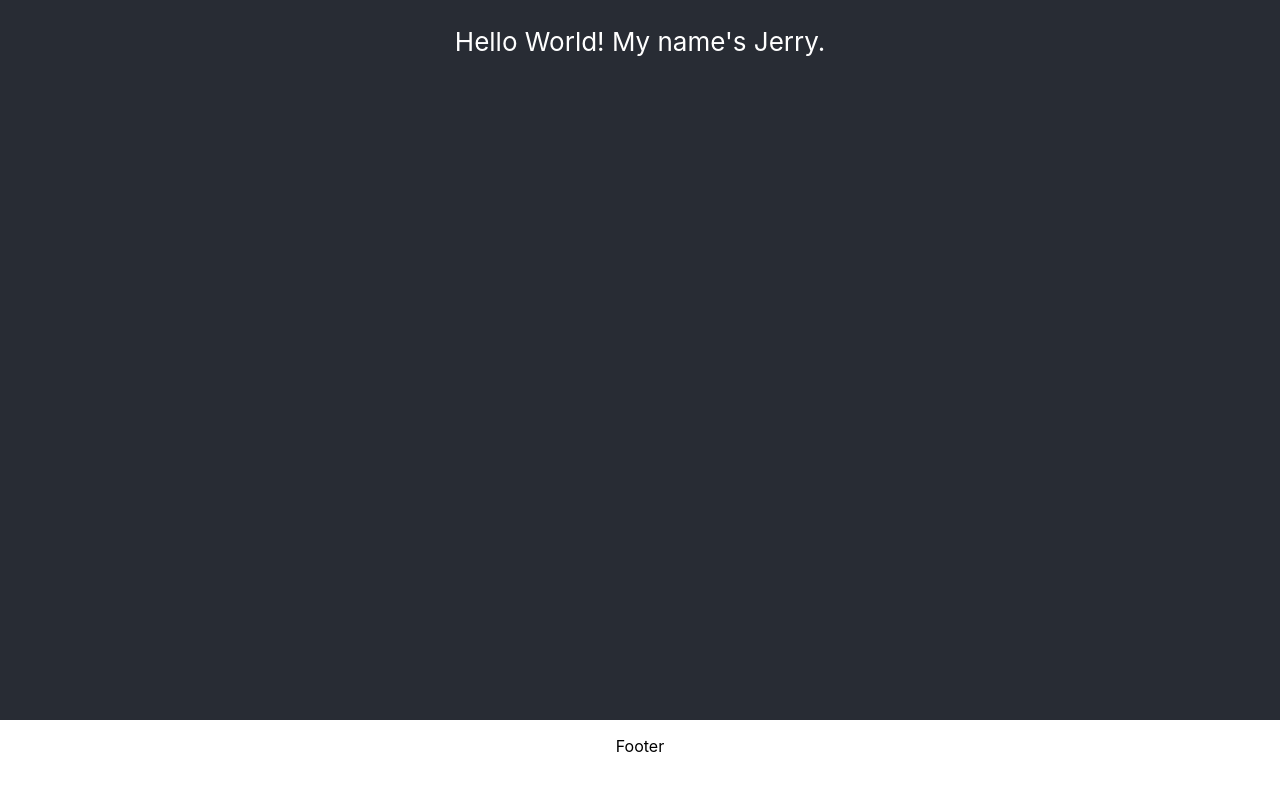
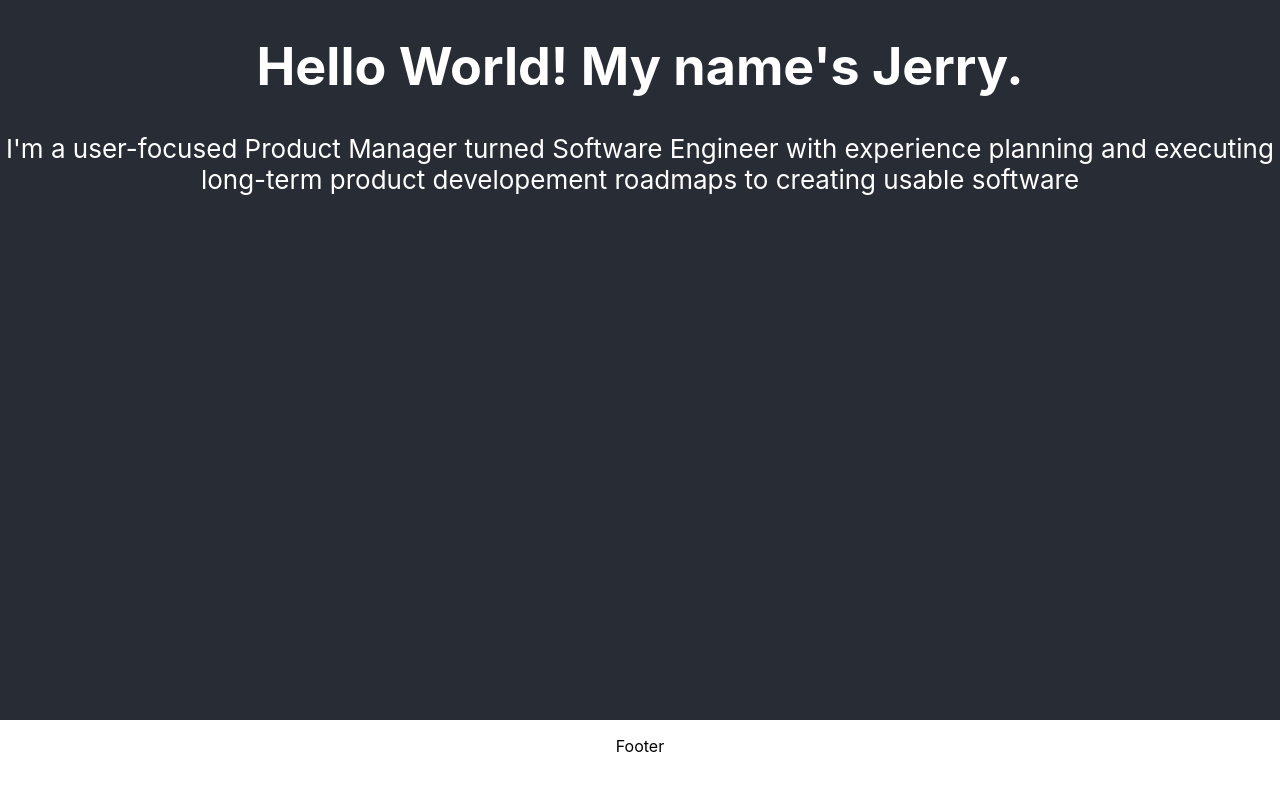
Before and after one commit to brownjer3/personal-website, a React (Create React App) app: page / in a window 1280 px wide. Shown: the top 790 px of the page. Built offline with nearby package versions, Linux system fonts and the light colour scheme.

Commit message:
include about blurb container on /home

```diff
--- a/src/Home.js
+++ b/src/Home.js
@@ -1,8 +1,15 @@
+import Jumbotron from 'react-bootstrap/Jumbotron'
+import Container from 'react-bootstrap/Container'
+
 export default function Home() {
     return (
         <header className="App-header">
-            <p>Hello World! My name's Jerry.</p>
-
+            <Container>
+                <h1>Hello World! My name's Jerry.</h1>
+                <p>
+                I'm a user-focused Product Manager turned Software Engineer with experience planning and executing long-term product developement roadmaps to creating usable software
+                </p>
+            </Container>
         </header>
     )
 }
```
